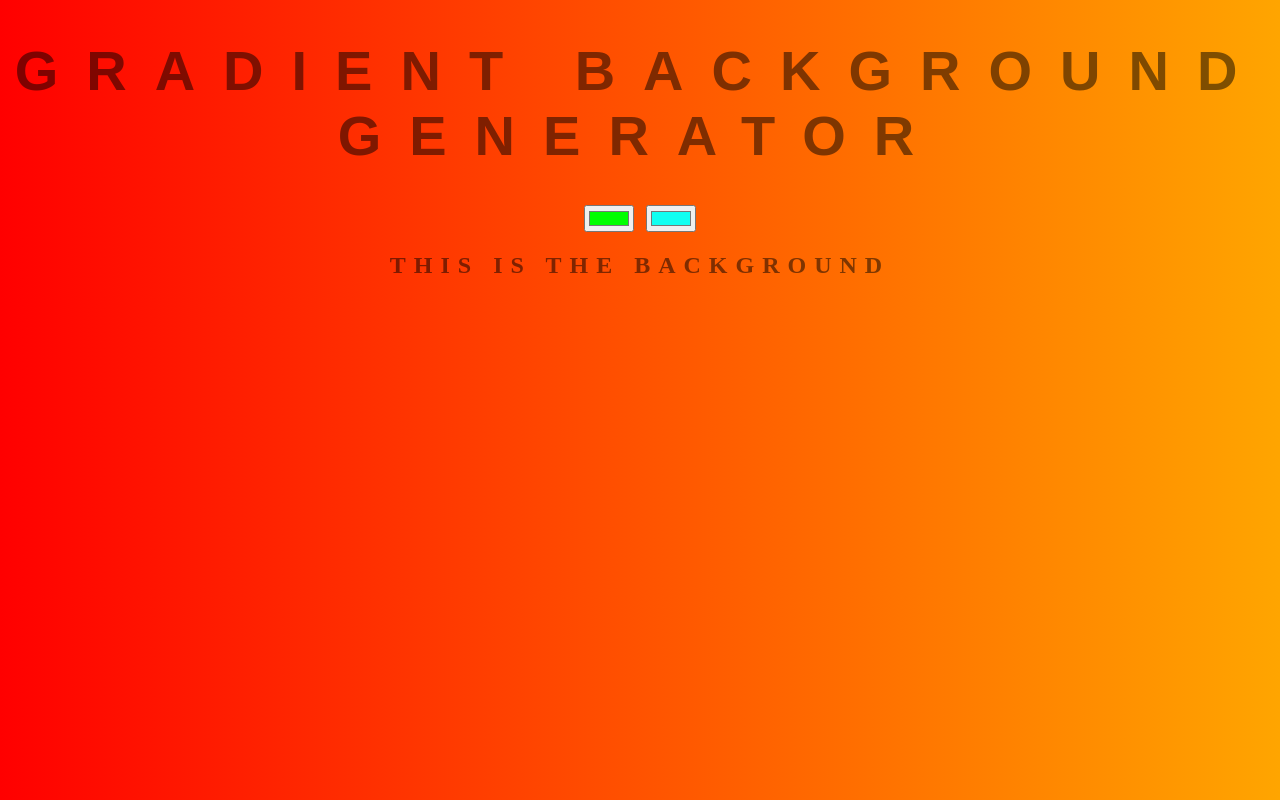
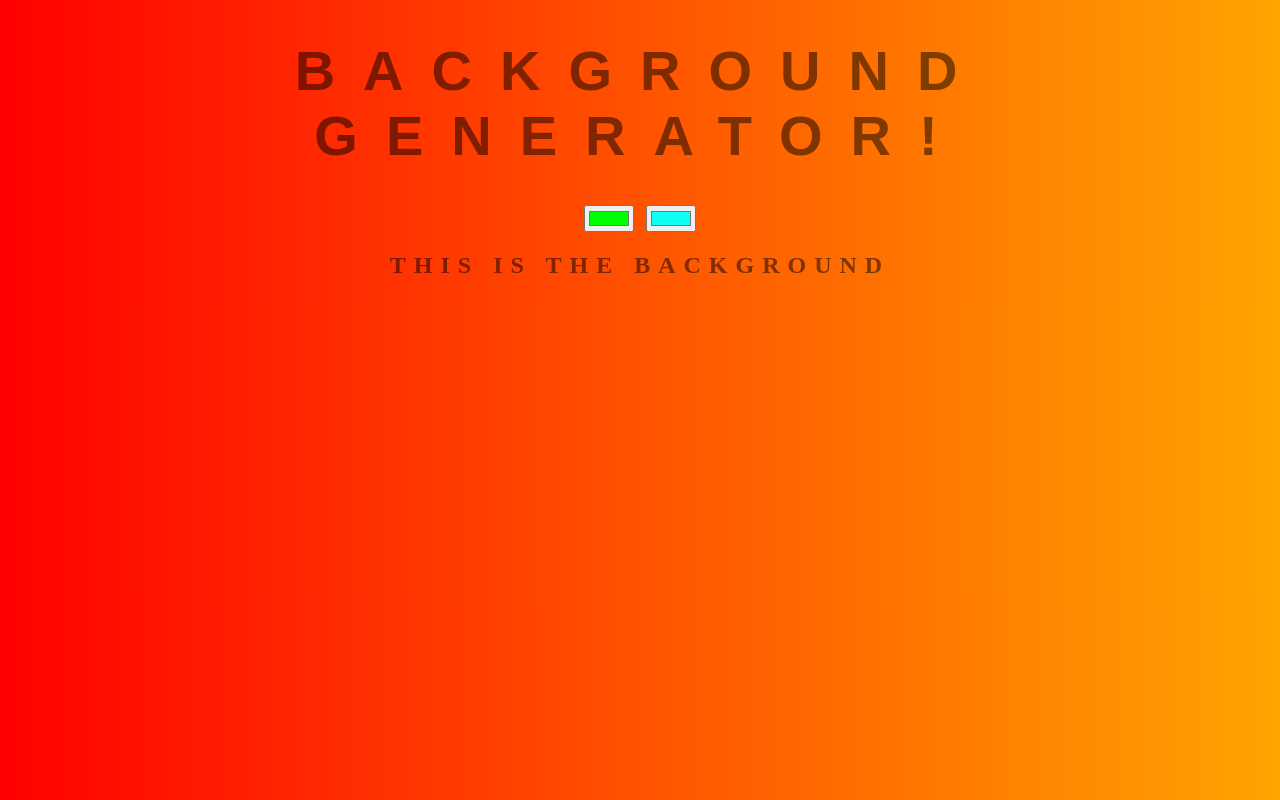
Before and after one commit to K0R1NGA69/background-generator, a plain HTML site: page index.html in a window 1280 px wide. Drawn offline with Linux system fonts and the light colour scheme.

Commit message:
old title with exclamation

```diff
--- a/index.html
+++ b/index.html
@@ -8,7 +8,7 @@
     <link rel="stylesheet" href="style.css">
 </head>
 <body id="gradient">
-    <h1>Gradient Background Generator</h1>
+    <h1>Background Generator!</h1>
     <input type="color" class="color1" name="color1" value="#00ff00">
     <input type="color" class="color2" name="color2" value="#11fff1">
     <h2>This is the background</h2>
```
